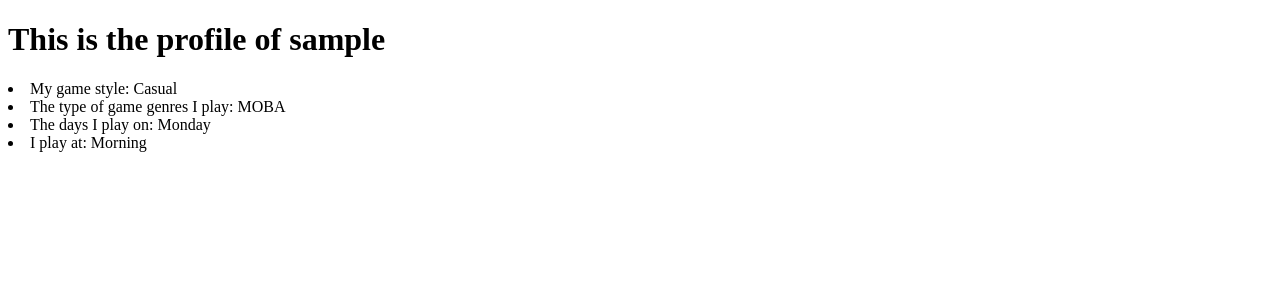
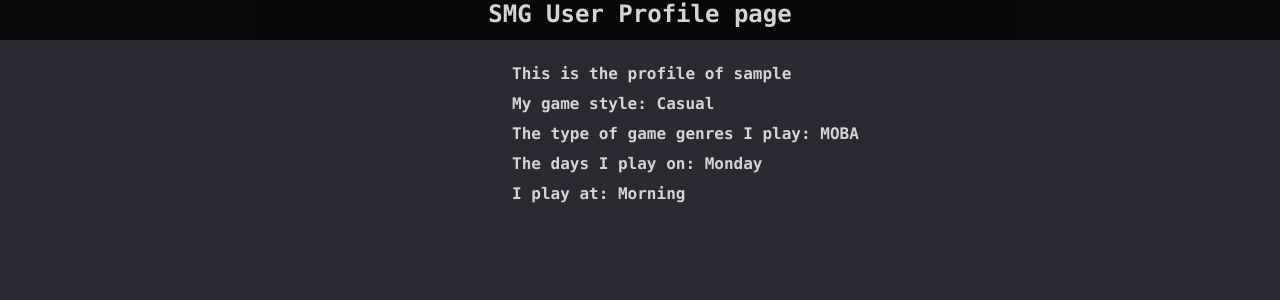
Before and after one commit to ctstolfa/SocialMatcherForGamers, a Django app: a page that uses SMG/templates/profile.html in a window 1280 px wide. Shown: the top 300 px of the page. Run offline with Django 4.2, Linux system fonts and the light colour scheme; tables that the repository leaves empty hold one stand-in row (values such as "Sample post").

Commit message:
added style for profile page

```diff
--- a/SMG/templates/profile.html
+++ b/SMG/templates/profile.html
@@ -3,12 +3,63 @@
 <head>
     <meta charset="UTF-8">
     <title>Profile</title>
+    <style>
+       *{
+           margin: 0;
+           padding:0 ;
+       }
+       body{
+           background-color: rgb(43,42,51);
+           opacity: 0.8;
+
+       }
+       .nav{
+           background-color: black;
+           display: flex;
+           justify-content: center;
+           color: white;
+           font-weight: bolder;
+           font-size: 1.5em;
+           width: 100%;
+           margin:0 10% 0  0 ;
+            height: 40px;
+           font-family: "Bitstream Vera Sans Mono", Monaco, "Courier New", Courier, monospace;
+           opacity: 1;
+       }
+        .internal-wrapper{
+           padding-top: 1.5%;
+           margin-left: 40%;
+           line-height: 30px;
+           color: white;
+           font-weight: bold;
+           font-size: 1em;
+           font-family: "Bitstream Vera Sans Mono", Monaco, "Courier New", Courier, monospace;
+       }
+       .listStyle-wrapper{
+
+           margin-left: 40%;
+           line-height: 30px;
+       }
+
+       li{
+           list-style: none;
+           color: white;
+           font-weight: bold;
+           font-size: 1em;
+           font-family: "Bitstream Vera Sans Mono", Monaco, "Courier New", Courier, monospace;
+       }
+
+
+    </style>
 </head>
 <body>
-    <h1>This is the profile of {{user.username }}</h1>
+     <h1 class=" nav"> SMG User Profile page</h1>
+    <h2 class="internal-wrapper">This is the profile of {{user.username }}</h2>
+    <ul class="listStyle-wrapper" >
     <li>My game style: {{user.account.gameStyle }}</li>
     <li>The type of game genres I play: {{ user.account.genres }}</li>
     <li>The days I play on: {{ user.account.schedule }}</li>
     <li>I play at: {{ user.account.time }}</li>
+        </ul>
 </body>
 </html>
```
Also changed, not shown: SMG/smg_app/migrations/0001_initial.py, SMG/smg_app/migrations/0002_account_gamestyle_alter_account_email_and_more.py (deleted), SMG/smg_app/migrations/0003_remove_account_email_remove_account_name_and_more.py (deleted).
